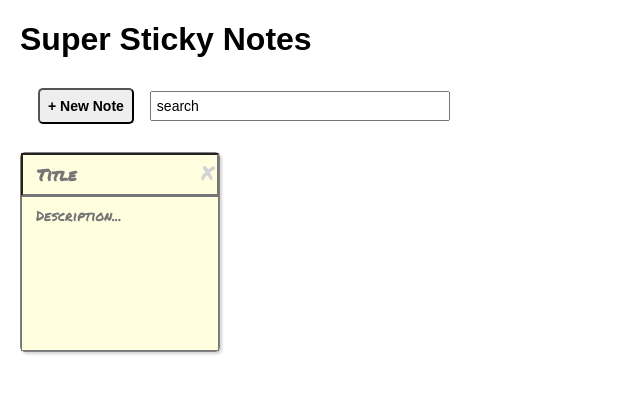
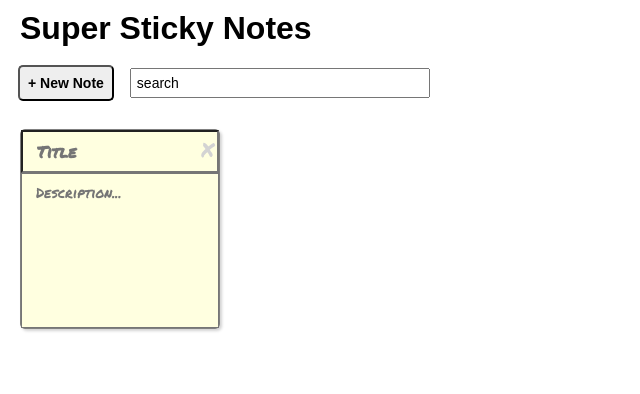
Before and after one commit to tauri-st/stickynotes-app-starter-code, a React (Create React App) app: page / in a window 1280 px wide. Shown: the top 394 px of the page, without its empty margins (0-640 px from the left). Built offline with nearby package versions, Linux system fonts and the light colour scheme.

Commit message:
Fixed onClick typo

```diff
--- a/src/Header.js
+++ b/src/Header.js
@@ -5,10 +5,10 @@ const Header = (props) => {
     props.onSearch(e.target.value);
   };
   return (
-    <header className="app-header__title">
-      <h1>Super Sticky Notes</h1>
+    <header className="app-header">
+      <h1 className="app-header__title">Super Sticky Notes</h1>
       <aside className="app-header__controls">
-        <button className="add-new" onCLick={props.addNote}>
+        <button className="add-new" onClick={props.addNote}>
           + New Note
         </button>
         <input
```
